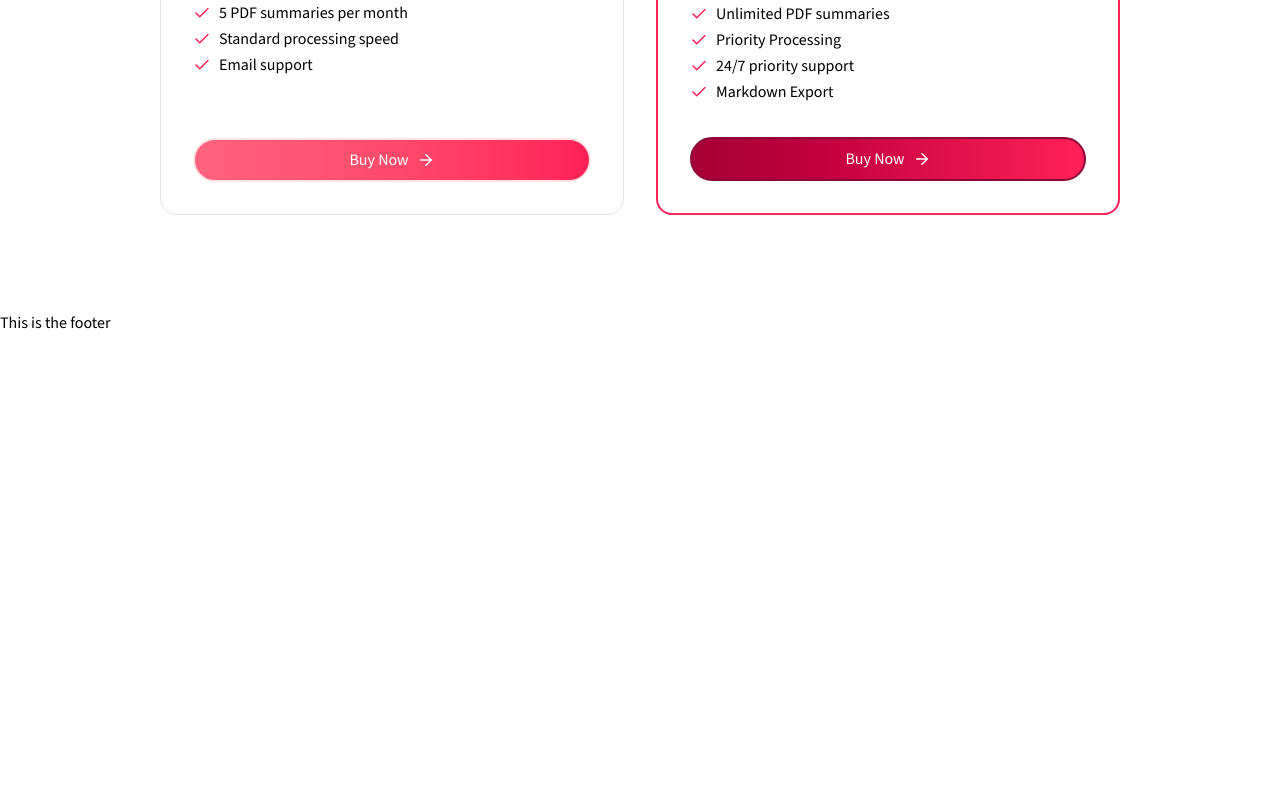
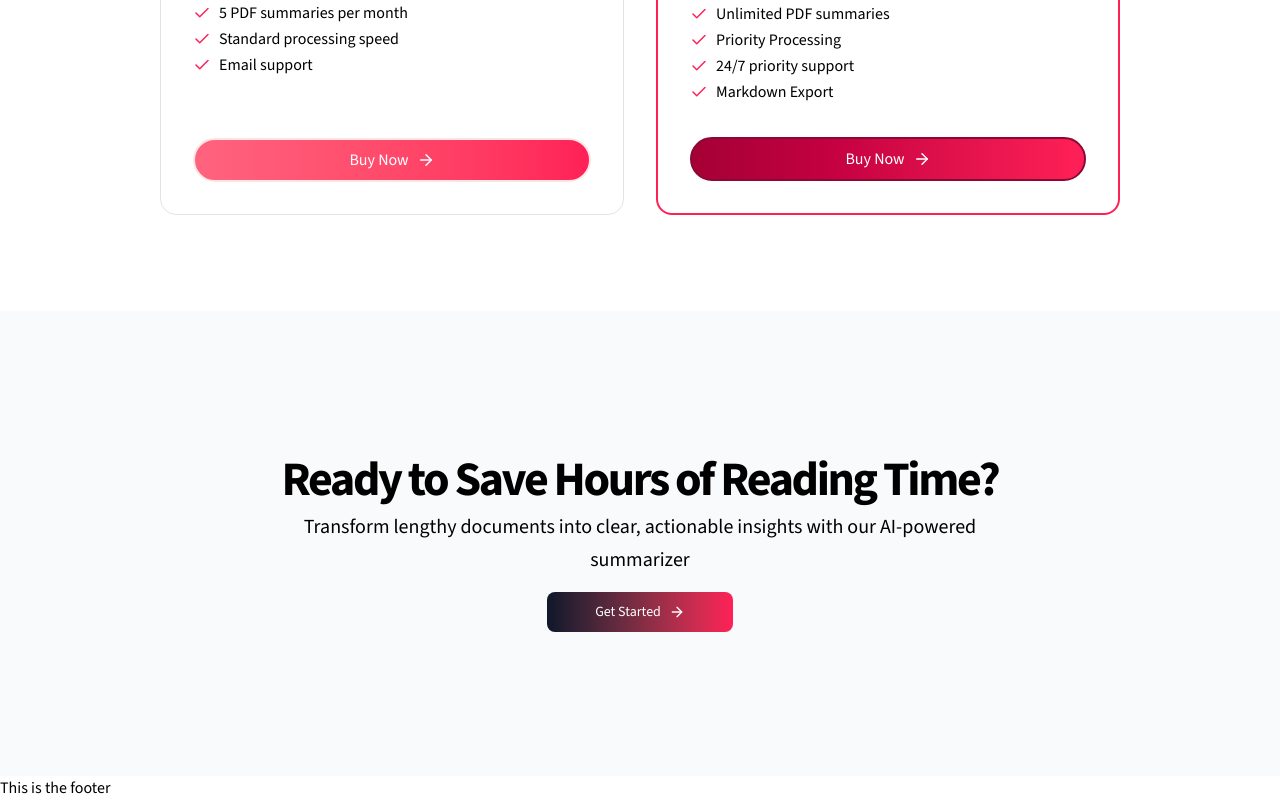
Before and after one commit to akash24480/summary, a Next.js app: page / in a window 1280 px wide. Shown: the part 1933-2733 px from the top of the page. Before the commit the page ends 2268 px from the top, so only its background shows below. Built offline with nearby package versions, Linux system fonts and the light colour scheme.

Commit message:
ctc section completed

```diff
--- a/app/page.tsx
+++ b/app/page.tsx
@@ -1,4 +1,5 @@
 import BgGradient from "@/components/common/BgGradient";
+import CtaSection from "@/components/home/CtaSection";
 import DemoSection from "@/components/home/DemoSection";
 import HeroSection from "@/components/home/HeroSection";
 import HowItWorks from "@/components/home/HowItWorks";
@@ -16,12 +17,9 @@ export default function Home() {
       <DemoSection />
       <HowItWorks />
       <PricingSection />
+      <CtaSection />
       </div>
 
-      {/* <DemoSection />
-      <HowItWorks />
-      <PricingSection />
-      <CtaSection /> */}
     </div>
   );
 }
--- /dev/null
+++ b/components/home/CtaSection.tsx
@@ -0,0 +1,26 @@
+import Link from "next/link"
+import {Button} from "@/components/ui/button"
+import { ArrowRight } from "lucide-react"
+
+export default function CtaSection(){
+    return (
+        <section className="bg-gray-50 py-12">
+             <div className="py-12 lg:py-24 max-w-5xl mx-auto px-4 sm-px-6 lg:px-8">
+                <div className="flex flex-col items-center justify-center space-y-4 text-center">
+                    <div className="space-y-2 ">
+                        <h2 className="text-3xl font-bold tracking-tighter sm:text-4xl md:text-5xl">Ready to Save Hours of Reading Time?</h2>
+                        <p className="mx-auto max-w-[700px] text-gray md:text-xl/relaxed lg:text-base/relaxed xl:text-xl/relaxed dark:text-gray-40=">Transform lengthy documents into clear, actionable insights with our AI-powered summarizer</p>
+                    </div>
+
+                    <div className="flex flex-col gap-2 min-[400px]:flex-row justify-center">
+                        <div className="">
+                            <Button size='lg' variant={'link'} className="no-underline w-full min-[400px]:w-auto bg-linear-to-r from-slate-900 to-rose-500 hover:from-rose-500 hover:to-slate-900 hover:text-white text-white transition-all duration-300">
+                            <Link href="/#pricing" className="flex items-center justify-center no-underline px-6 py-4">Get Started{' '} <ArrowRight className="ml-2 h-4 w-4 animate-pulse" /></Link>
+                            </Button>
+                        </div>
+                    </div>
+                </div>
+             </div>
+        </section>
+    )
+}
```
